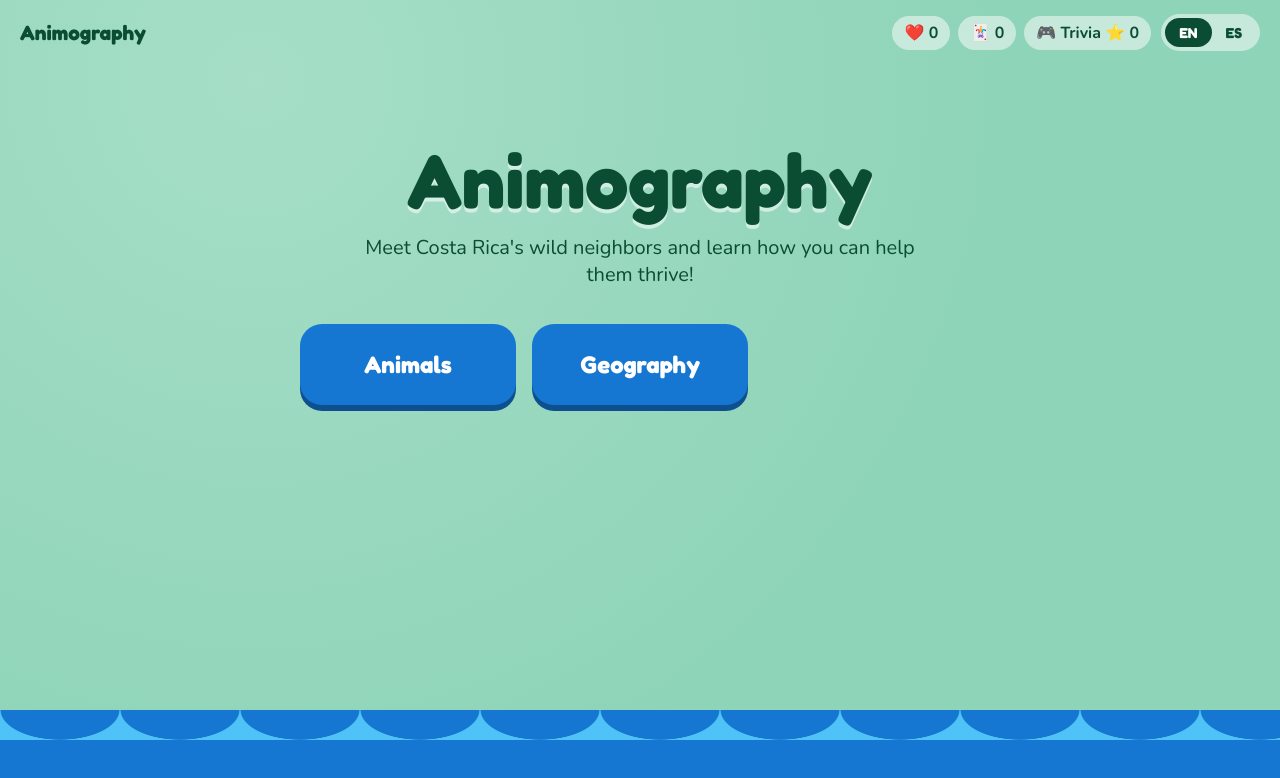
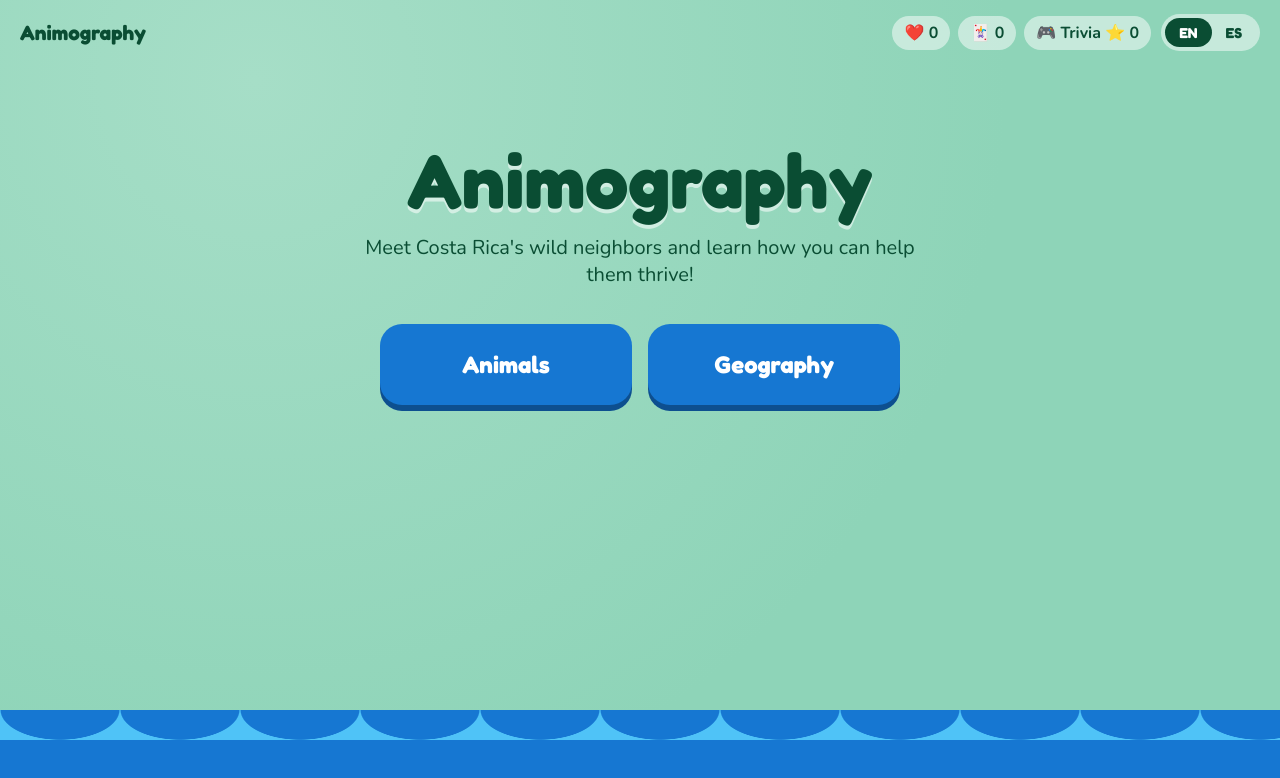
Before and after one commit to adam-creates-osa/animography, a plain HTML site: page index.html in a window 1280 px wide. Drawn offline with nearby package versions, Linux system fonts and the light colour scheme.

Commit message:
Add files via upload

```diff
--- a/css/styles.css
+++ b/css/styles.css
@@ -120,8 +120,8 @@ main {
 
 @media (min-width: 760px) {
   .big-buttons {
-    grid-template-columns: repeat(3, 1fr);  /* computer: side by side */
-    max-width: 680px;
+    grid-template-columns: repeat(2, 1fr);  /* computer: side by side */
+    max-width: 520px;
   }
 }
 
```
